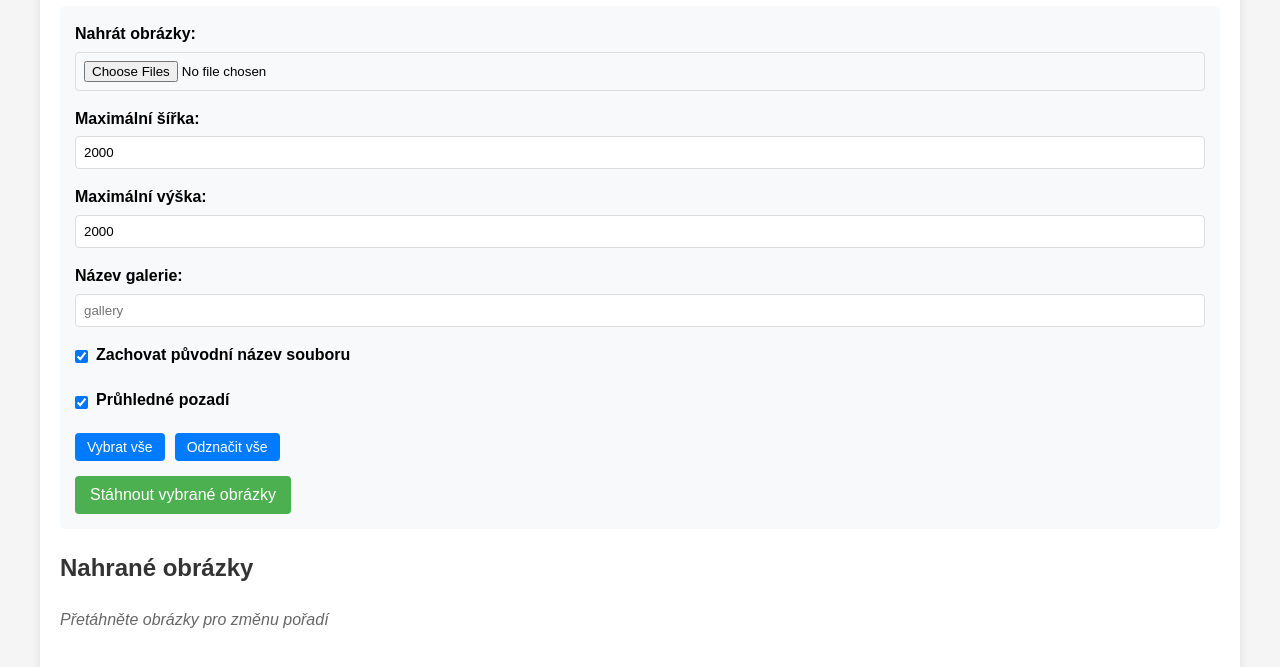
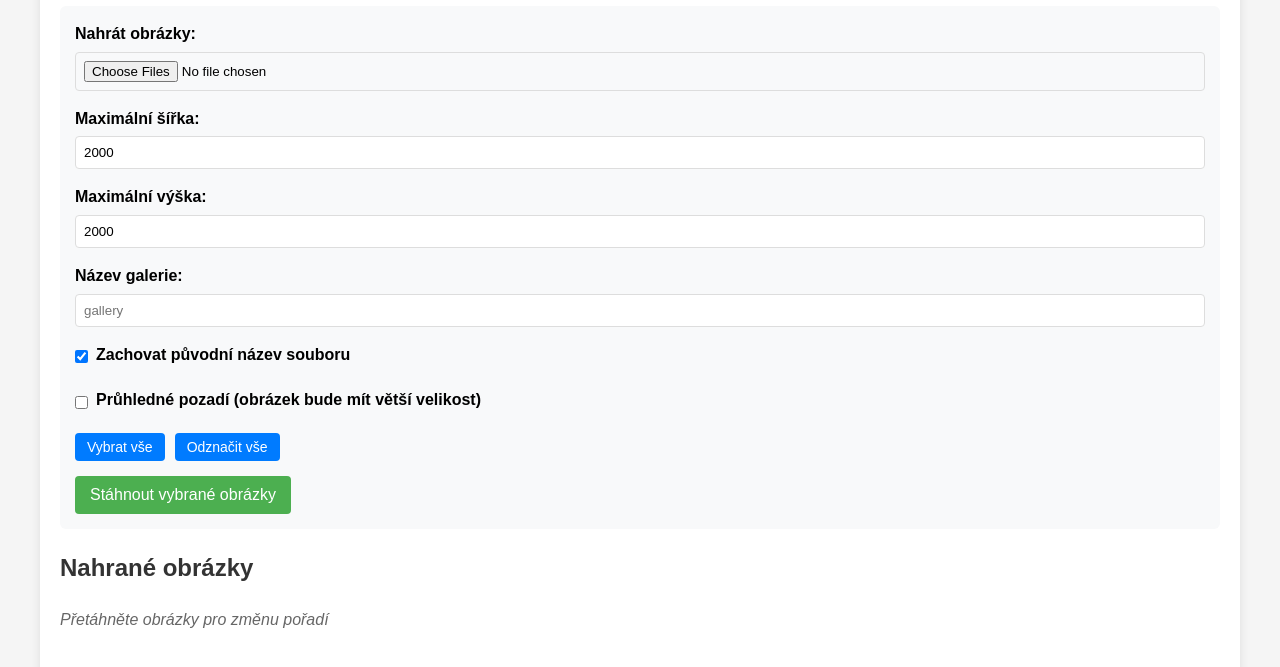
Before and after one commit to jakludev/online-image-resizer, a plain HTML site: page index.html in a window 1280 px wide. Shown: the part 105-772 px from the top of the page. Drawn offline with nearby package versions, Linux system fonts and the light colour scheme.

Commit message:
edit default transparent BG checkbox

```diff
--- a/index.html
+++ b/index.html
@@ -34,8 +34,8 @@
             </div>
             <div class="form-group">
                 <div class="checkbox-group">
-                    <input type="checkbox" id="transparentBgCheckbox" checked>
-                    <label for="transparentBgCheckbox">Průhledné pozadí</label>
+                    <input type="checkbox" id="transparentBgCheckbox" >
+                    <label for="transparentBgCheckbox">Průhledné pozadí (obrázek bude mít větší velikost)</label>
                 </div>
             </div>
             <div class="form-group" id="bgColorWrapper" style="display: none;">
```
